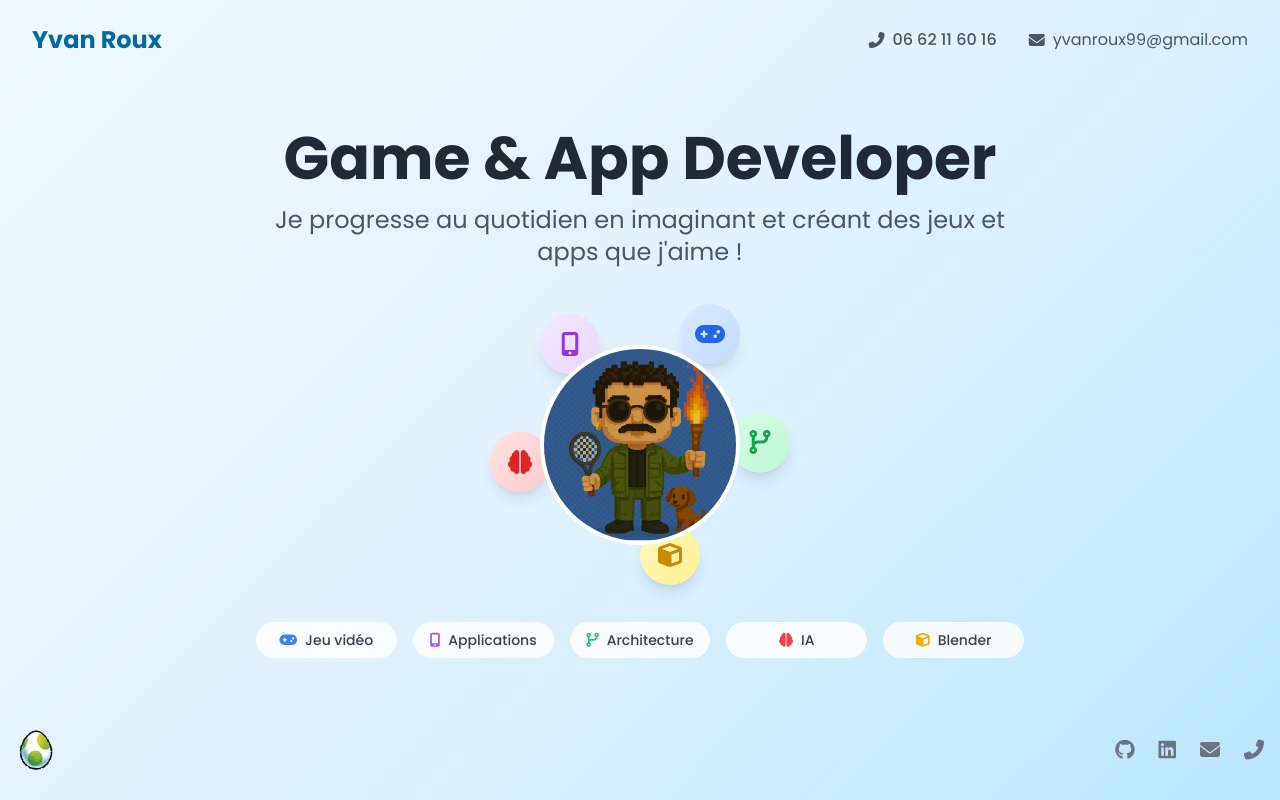
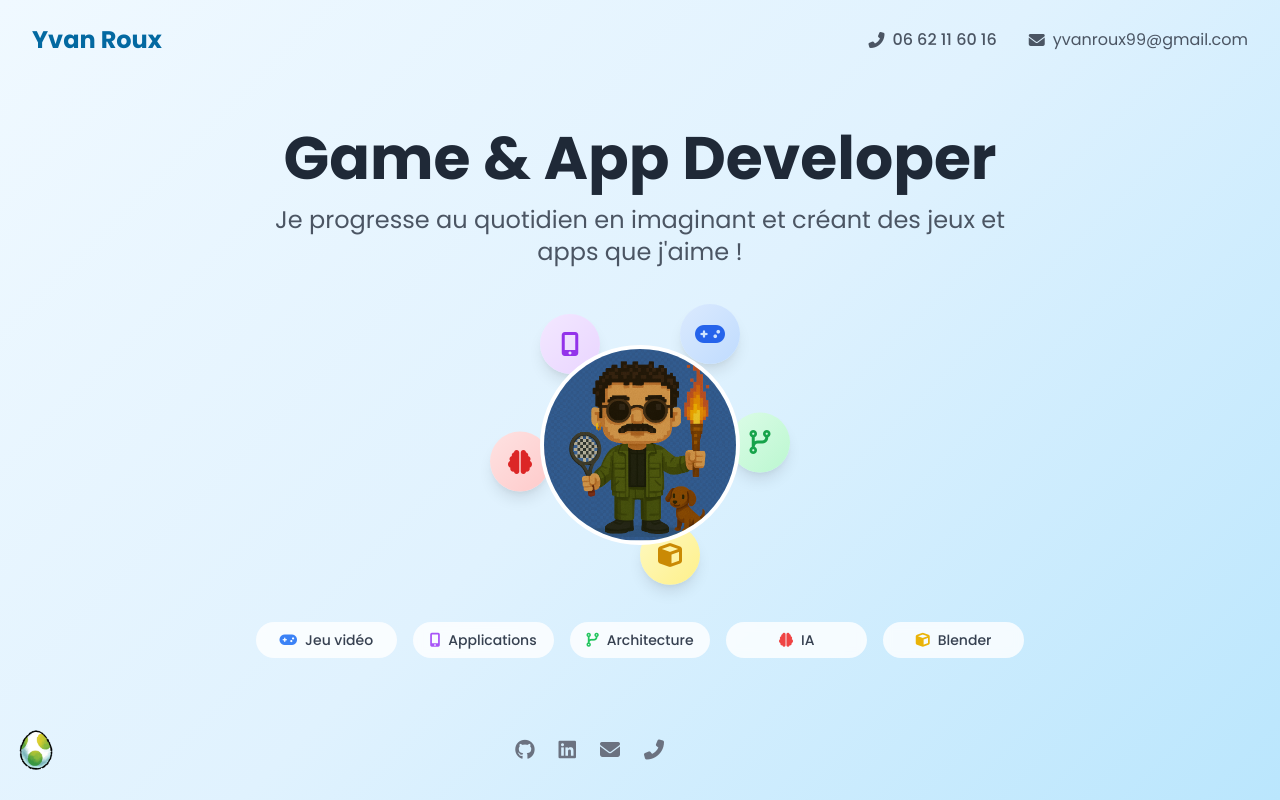
Before and after one commit to YvanDesPatates/my-book, a React (Create React App) app: page /domaine_de_competence/1 in a window 1280 px wide. Built offline with nearby package versions, Linux system fonts and the light colour scheme.

Commit message:
footer : phone improvement

```diff
--- a/src/composants/Footer.js
+++ b/src/composants/Footer.js
@@ -1,30 +1,34 @@
 import logo from '../ressources/images/egg.png';
-import { useHandleNavigate } from './UtilFunctions';
+import {useHandleNavigate} from './UtilFunctions';
 import SkillOrb from './SkillOrb';
-import { useLocation } from 'react-router-dom';
+import {useLocation} from 'react-router-dom';
 
 export default function Footer() {
     const handleNavigate = useHandleNavigate();
     const location = useLocation();
 
-    // Vérifie si on est sur la page Home
+    // true if the current page is the home page
     const isHomePage = location.pathname === '/';
 
     return (
         <footer className="py-6 px-4">
             <div
-                className="max-w-7xl mx-auto flex flex-col md:flex-row justify-between items-center flex-col-reverse md:flex-row">
+                className="max-w-7xl mx-auto flex justify-between items-center flex-col-reverse md:flex-row">
+                {/* Logo to homepage*/}
                 <div className="mb-4 md:mb-0">
                     <img
                         src={logo}
                         alt="Logo"
                         className="h-10 simple-hover-animation"
                         onClick={() => handleNavigate('/')}
-                        style={{ cursor: 'pointer' }}
+                        style={{cursor: 'pointer'}}
                     />
                 </div>
+
+                {/* skill orbs and social media icons*/}
+                <div className="flex items-center w-3/5 justify-between flex-col md:flex-row md:space-x-6">
                     {!isHomePage && (
-                    <div className="flex space-x-4">
+                        <div className="flex justify-center space-x-4 mb-4 md:mb-0">
                             <SkillOrb
                                 iconClass="fas fa-gamepad"
                                 gradientClass="bg-gradient-to-br from-blue-100 to-blue-200"
@@ -57,8 +61,10 @@ export default function Footer() {
                             />
                         </div>
                     )}
-                <div className="flex space-x-6 mb-4 md:mb-0">
-                    <a href="https://github.com/YvanDesPatates" className="text-gray-500 hover:text-sky-600 transition">
+
+                    <div className="flex space-x-6">
+                        <a href="https://github.com/YvanDesPatates"
+                           className="text-gray-500 hover:text-sky-600 transition">
                             <i className="fab fa-github text-xl simple-hover-animation"></i>
                         </a>
                         <a
@@ -75,6 +81,7 @@ export default function Footer() {
                         </a>
                     </div>
                 </div>
+            </div>
         </footer>
     );
 }
```
Lines whose indentation alone changed are shown as unchanged.
